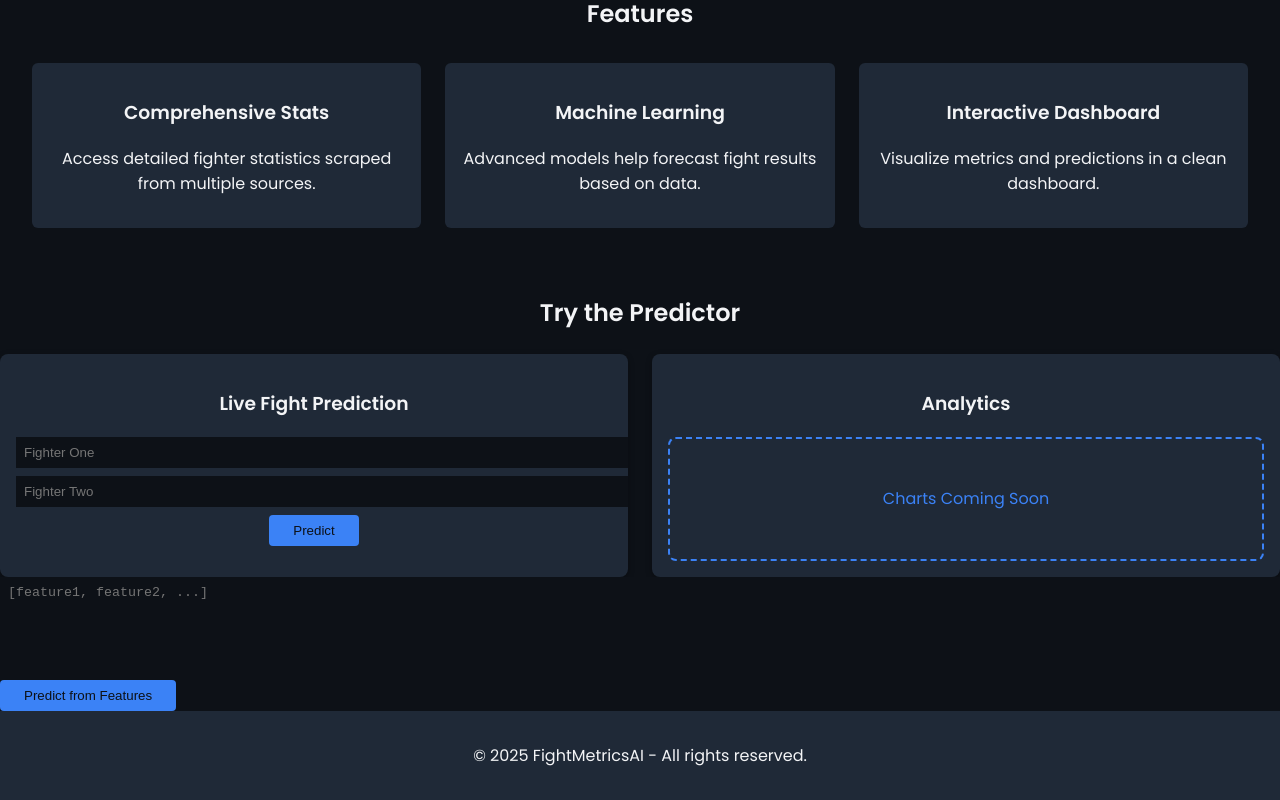
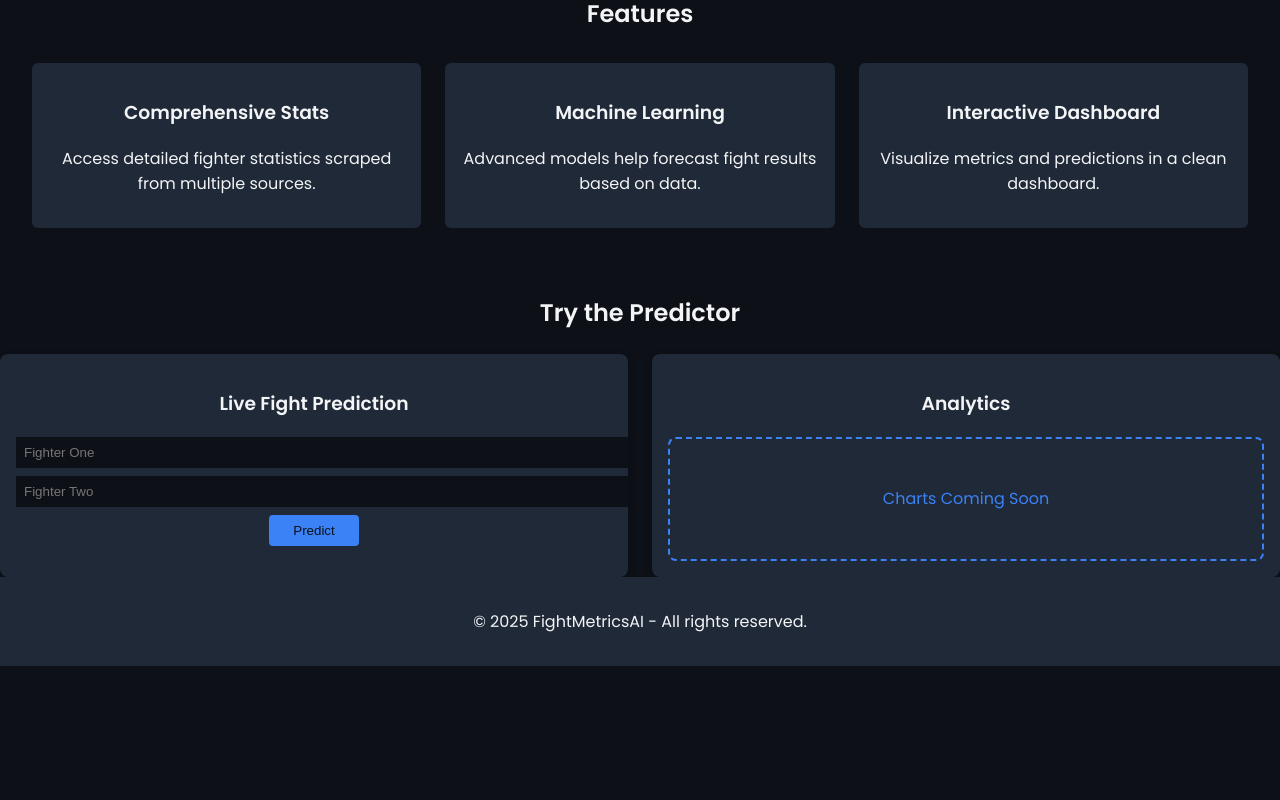
Before and after one commit to adamwalid64/FightMetricsAI, a React (Vite) app in the folder webapp/frontend/: page / in a window 1280 px wide. Shown: the part 482-1282 px from the top of the page. After the commit the page ends 1148 px from the top, so only its background shows below. Built offline with nearby package versions, Linux system fonts and the light colour scheme.

Commit message:
resizing changes

```diff
--- a/webapp/frontend/src/App.jsx
+++ b/webapp/frontend/src/App.jsx
@@ -63,11 +63,10 @@ function App() {
             </div>
           </div>
         </section>
-
         <section className="predict-section" id="predict">
           <h2>Try the Predictor</h2>
           <div className="predict-cards">
-            <div className="predict-card">
+            <div className="predict-card left-card">
               <h3>Live Fight Prediction</h3>
               <input
                 placeholder="Fighter One"
@@ -89,17 +88,9 @@ function App() {
               <div className="analytics-placeholder">Charts Coming Soon</div>
             </div>
           </div>
-          <textarea
-            placeholder="[feature1, feature2, ...]"
-            value={inputs}
-            onChange={(e) => setInputs(e.target.value)}
-          />
-          <button onClick={handleSubmit}>Predict from Features</button>
-          {prediction !== null && (
-            <p className="prediction-result">Prediction: {prediction}</p>
-          )}
+
+
         </section>
-
       </main>
       <footer id="contact">
         <p>&copy; {new Date().getFullYear()} FightMetricsAI - All rights reserved.</p>
```
